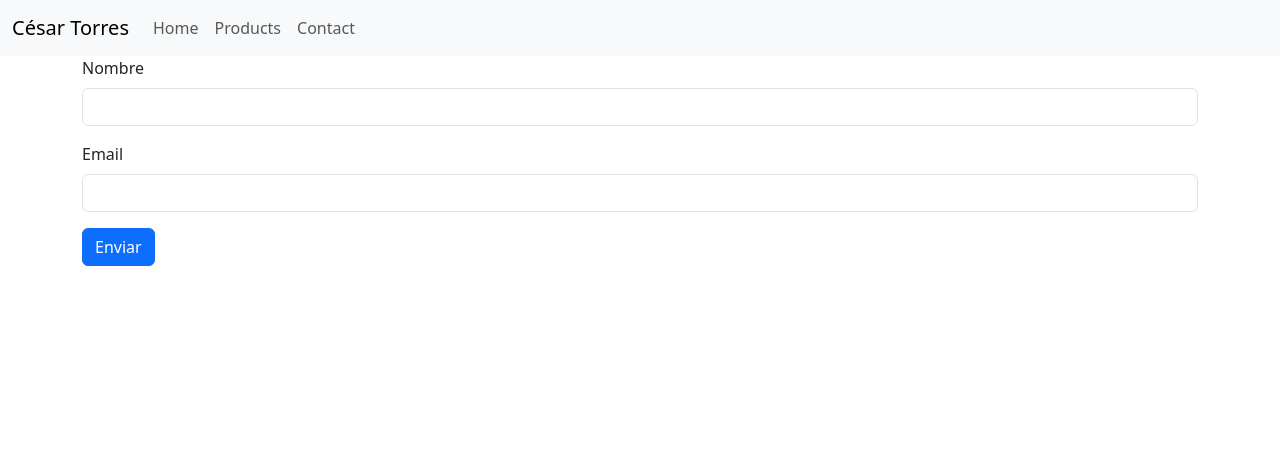
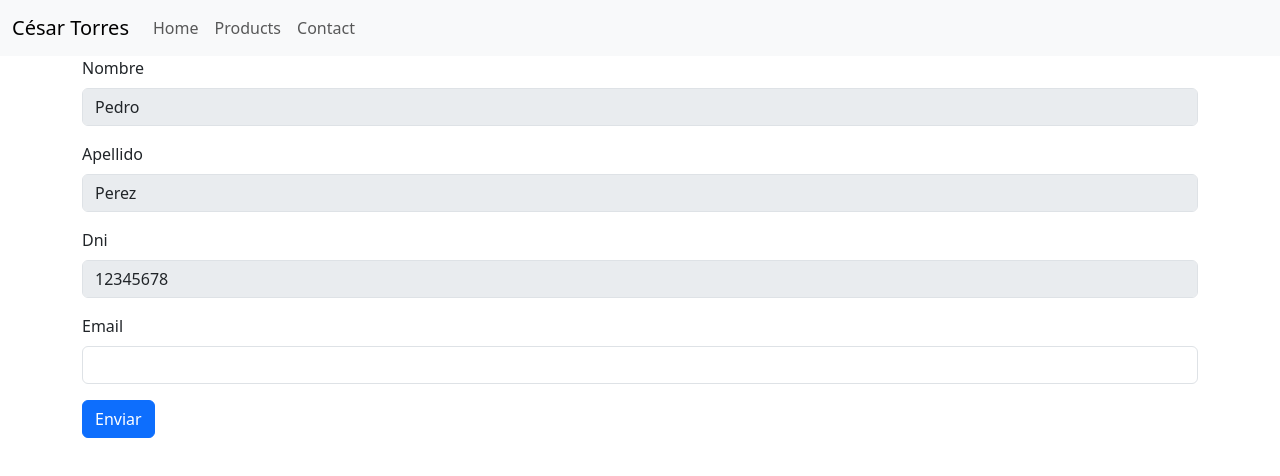
Before and after one commit to sisarcrack/landing-page-angular, an Angular app: page /contact in a window 1280 px wide. Shown: the top 476 px of the page. Built offline with nearby package versions, Linux system fonts and the light colour scheme.

Commit message:
validators and patchvalue

```diff
--- a/src/app/contact/contact.component.html
+++ b/src/app/contact/contact.component.html
@@ -1,26 +1,81 @@
 <div class="container">
-  <form #miFormulario="ngForm" (ngSubmit)="enviar()">
+  <form [formGroup]="formularioContacto" (ngSubmit)="enviar()">
     <div class="mb-3">
       <label for="name" class="form-label">Nombre</label>
       <input
-        type="email"
+        [ngClass]="{
+          'is-invalid':
+            hasErrors('nombre', 'required') || hasErrors('nombre', 'minlength')
+        }"
+        type="text"
         class="form-control"
         id="name"
-        [(ngModel)]="usuario.nombre"
-        required
-        [ngModelOptions]="{ standalone: true }"
+        formControlName="nombre"
       />
+      <div class="text-danger" *ngIf="hasErrors('nombre', 'required')">
+        Nombre requerido
+      </div>
+      <div class="text-danger" *ngIf="hasErrors('nombre', 'minlength')">
+        Nombre requerido minimo 3 caracteres
+      </div>
+    </div>
+    <div class="mb-3">
+      <label for="name" class="form-label">Apellido</label>
+      <input
+        [ngClass]="{
+          'is-invalid':
+            hasErrors('apellido', 'required') ||
+            hasErrors('apellido', 'minlength')
+        }"
+        type="text"
+        class="form-control"
+        id="name"
+        formControlName="apellido"
+      />
+      <div class="text-danger" *ngIf="hasErrors('apellido', 'required')">
+        Apellido requerido
+      </div>
+      <div class="text-danger" *ngIf="hasErrors('apellido', 'minlength')">
+        Apellido requerido minimo 3 caracteres
+      </div>
+    </div>
+    <div class="mb-3">
+      <label for="name" class="form-label">Dni</label>
+      <input
+        [ngClass]="{
+          'is-invalid':
+            hasErrors('nombre', 'required') || hasErrors('dni', 'minlength')
+        }"
+        type="text"
+        class="form-control"
+        id="name"
+        formControlName="dni"
+      />
+      <div class="text-danger" *ngIf="hasErrors('dni', 'required')">
+        Dni requerido
+      </div>
+      <div class="text-danger" *ngIf="hasErrors('dni', 'minlength')">
+        Dni requerido minimo 3 caracteres
+      </div>
     </div>
     <div class="mb-3">
       <label for="email" class="form-label">Email</label>
       <input
+        [ngClass]="{
+          'is-invalid':
+            hasErrors('email', 'required') || hasErrors('email', 'email')
+        }"
         type="email"
         class="form-control"
         id="email"
-        [(ngModel)]="usuario.email"
-        required
-        [ngModelOptions]="{ standalone: true }"
+        formControlName="email"
       />
+      <div class="text-danger" *ngIf="hasErrors('email', 'email')">
+        Email inválido
+      </div>
+      <div class="text-danger" *ngIf="hasErrors('email', 'required')">
+        Email requerido
+      </div>
     </div>
 
     <button type="submit" class="btn btn-primary">Enviar</button>
--- a/src/app/contact/contact.component.ts
+++ b/src/app/contact/contact.component.ts
@@ -1,16 +1,47 @@
-import { Component } from '@angular/core';
+import { Component, OnInit } from '@angular/core';
+import { FormBuilder, FormGroup, Validators } from '@angular/forms';
 
 @Component({
   selector: 'app-contact',
   templateUrl: './contact.component.html',
   styleUrls: ['./contact.component.css'],
 })
-export class ContactComponent {
-  public usuario: any = {
-    nombre: '',
-    email: '',
+export class ContactComponent implements OnInit {
+  formularioContacto: FormGroup;
+  usuarioActivo: any = {
+    nombre: 'Pedro',
+    apellido: 'Perez',
+    dni: '12345678',
   };
+
+  constructor(private form: FormBuilder) {
+    this.formularioContacto = this.form.group({
+      nombre: ['', [Validators.required, Validators.minLength(3)]],
+      apellido: ['', [Validators.required, Validators.minLength(3)]],
+      dni: ['', [Validators.required, Validators.minLength(3)]],
+      email: ['', [Validators.required, Validators.email]],
+    });
+  }
+  ngOnInit(): void {
+    this.formularioContacto.patchValue({
+      nombre: this.usuarioActivo.nombre,
+      apellido: this.usuarioActivo.apellido,
+      dni: this.usuarioActivo.dni,
+    });
+
+    this.formularioContacto.get('nombre')?.disable();
+    this.formularioContacto.get('apellido')?.disable();
+    this.formularioContacto.get('dni')?.disable();
+  }
+
   enviar() {
-    console.log(this.usuario);
+    console.log(this.formularioContacto);
+  }
+
+  hasErrors(controlName: string, errorType: string) {
+    return (
+      this.formularioContacto.get(controlName)?.hasError(errorType) &&
+      this.formularioContacto.get(controlName)?.touched
+    );
   }
 }
```
